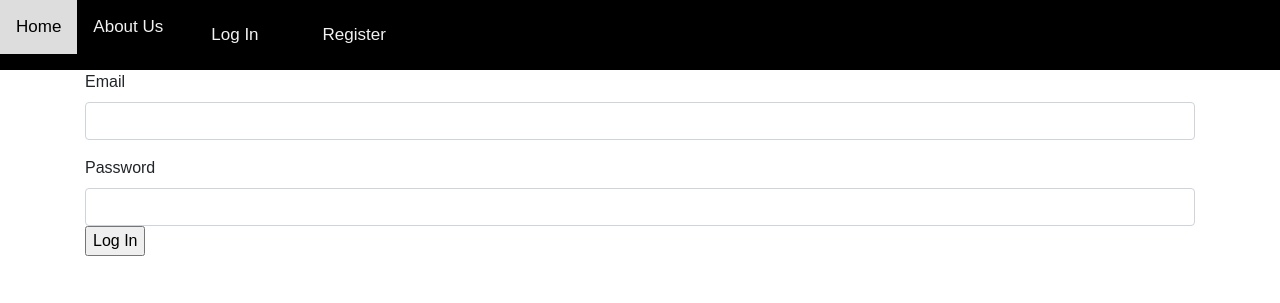
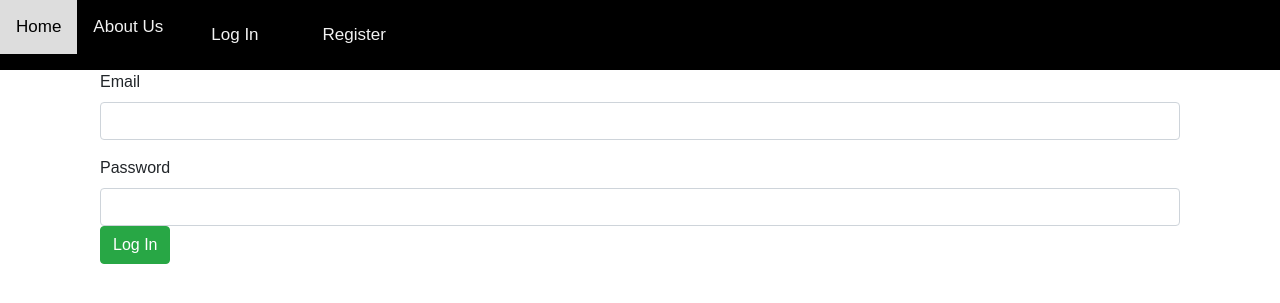
Before and after one commit to hitman26422/webtechg1, a Flask app: page /login in a window 1280 px wide. Shown: the top 303 px of the page. Run offline with Flask 2, Linux system fonts and the light colour scheme; some libraries are stand-ins or nearby versions.

Commit message:
Update login.html

```diff
--- a/puppycompanyblog/templates/login.html
+++ b/puppycompanyblog/templates/login.html
@@ -5,6 +5,7 @@
     <script src="http://netdna.bootstrapcdn.com/bootstrap/3.0.0/js/bootstrap.min.js"></script>
 </head>
 <html>
+    <div class="container">
 <form method="POST">
     {# This hidden_tag is a CSRF security feature. #}
     {{ form.hidden_tag() }}
@@ -13,8 +14,9 @@
     </div>
     <div class="form-group">
     {{ form.password.label }} {{ form.password(class_="form-control") }}
-    {{ form.submit() }}
+    {{ form.submit(class="btn btn-success") }}
     </div>
 </form>
+    </div>
 </html>
 {% endblock %}
```
